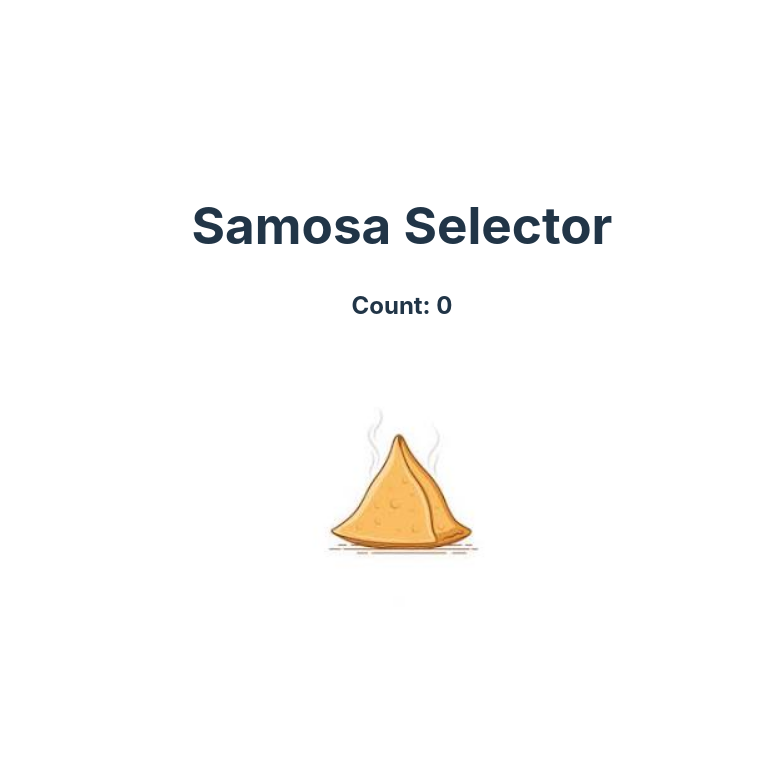
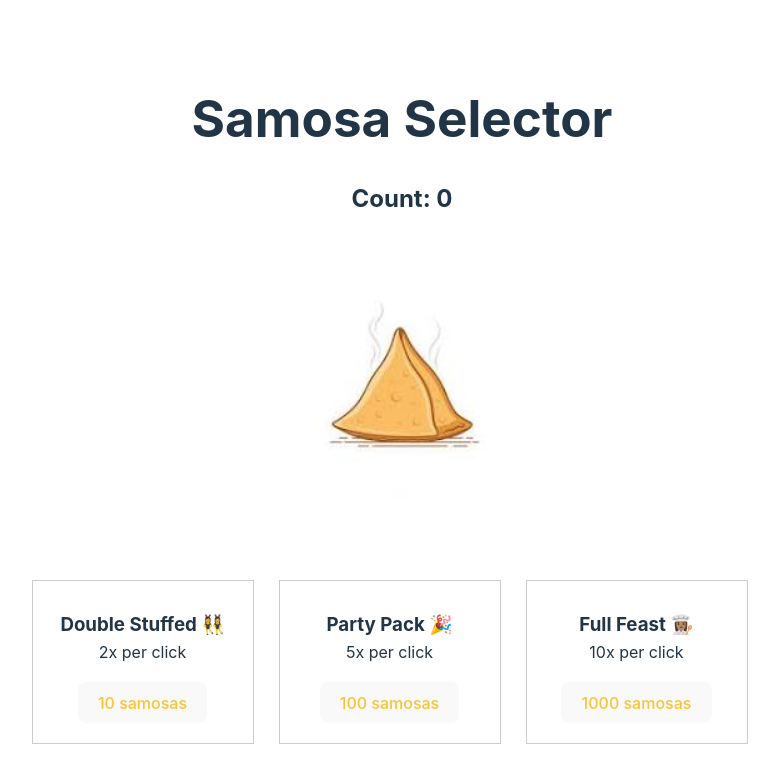
Before and after one commit to XiaoyangJin/Codepath_WEB102_Labs, a React (Vite) app in the folder samosa_selector/: page / in a window 1280 px wide. Shown: the top 782 px of the page, without its empty margins (238-1017 px from the left). Built offline with nearby package versions, Linux system fonts and the light colour scheme.

Commit message:
Design for upgrade buttons

```diff
--- a/samosa_selector/src/App.css
+++ b/samosa_selector/src/App.css
@@ -12,6 +12,36 @@
   margin: 0 auto;
 
   text-align: center;
+}
+
+.container {
+  margin-top: 50px;
+
+  display: flex;
+}
+
+.upgrade {
+  border: 1px solid rgba(153, 153, 153, 0.497);
+
+  padding: 20px 10px;
+  margin-right: 25px;
+
+  width: 200px;
+
+  line-height: 0.5;
+}
+
+button {
+  border-radius: 8px;
+  border: 1px solid transparent;
+  padding: 0.3em 1em;
+  font-size: 1em;
+  font-weight: 500;
+  font-family: inherit;
+  background-color: #1a1a1a;
+  color: rgba(247, 188, 26, 0.87);
+  cursor: pointer;
+  margin-top: 10px;
 }
 
 
--- a/samosa_selector/src/App.jsx
+++ b/samosa_selector/src/App.jsx
@@ -17,6 +17,23 @@
         <h2>Count: {count}</h2>
         <img className='samosa' src='src/image/samosa.jpg' onClick={updateCount} />
       </div>
+      <div className='container'>
+        <div className='upgrade'>
+          <h3>Double Stuffed 👯‍♀️</h3>
+          <p>2x per click</p>
+          <button>10 samosas</button>
+        </div>
+        <div className='upgrade'>
+          <h3>Party Pack 🎉</h3>
+          <p>5x per click</p>
+          <button>100 samosas</button>
+        </div>
+        <div className='upgrade'>
+          <h3>Full Feast 👩🏽‍🍳</h3>
+          <p>10x per click</p>
+          <button>1000 samosas</button>
+        </div>
+      </div>
     </div>
   )
 }
```
